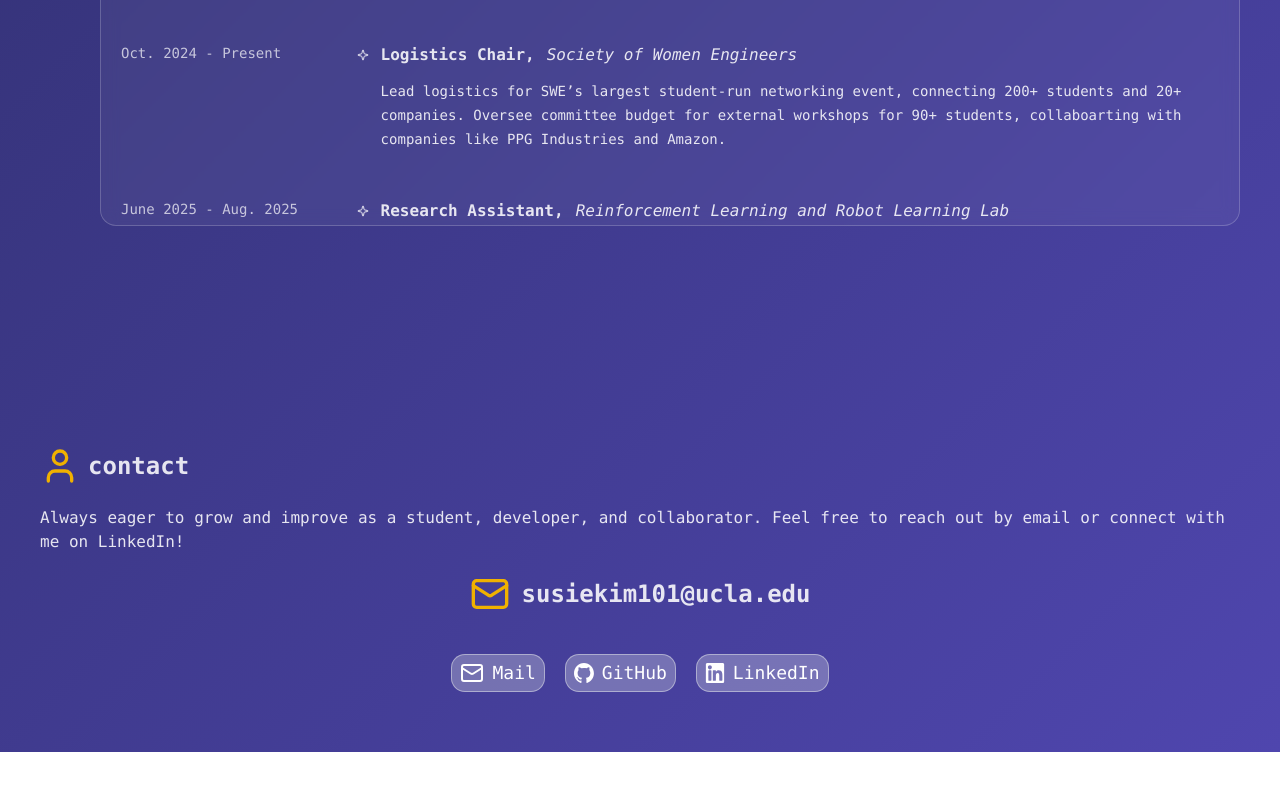
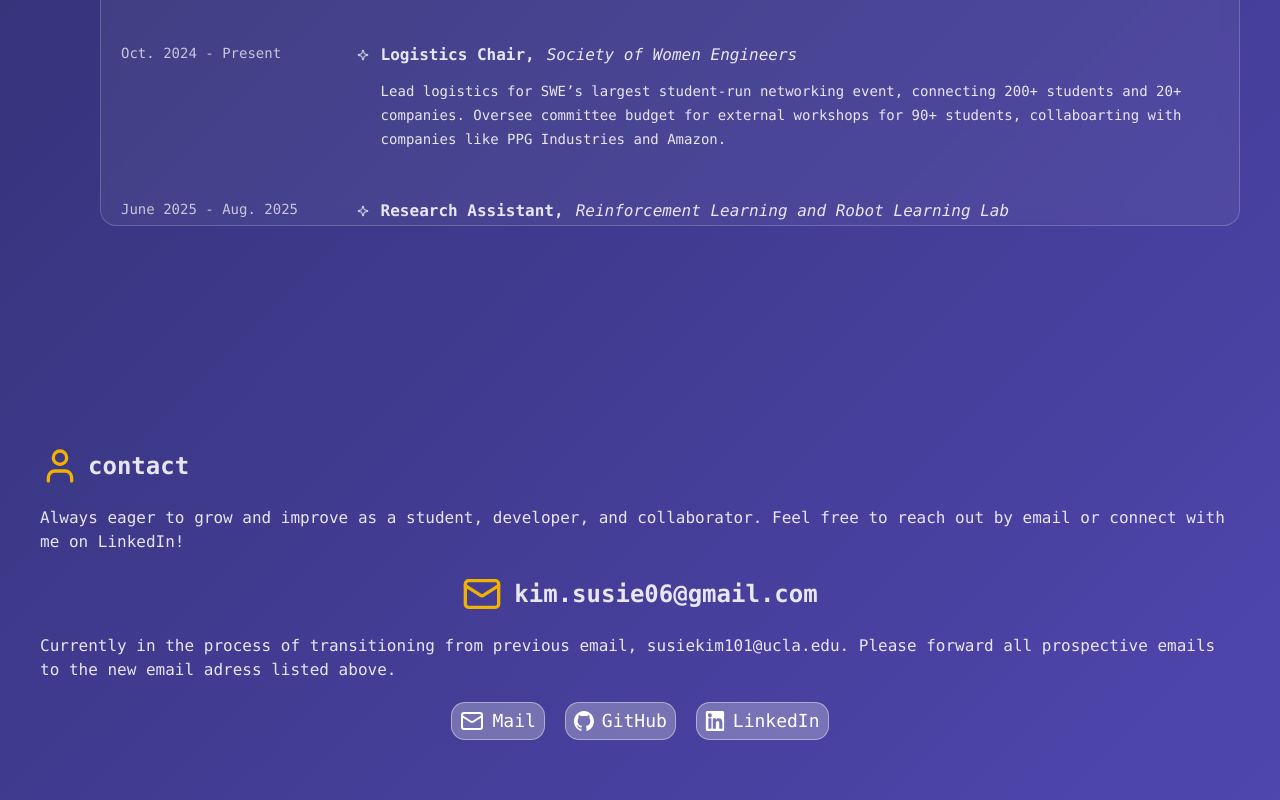
Before and after one commit to susiekim101/susiekim101.github.io, a React (Vite) app: page / in a window 1280 px wide. Shown: the part 3321-4121 px from the top of the page. Before the commit the page ends 4073 px from the top, so only its background shows below. Built offline with nearby package versions, Linux system fonts and the light colour scheme.

Commit message:
update email address

```diff
--- a/src/components/sections/Contact.tsx
+++ b/src/components/sections/Contact.tsx
@@ -23,12 +23,15 @@ const Contact = () => {
 
                     <h2 className="flex justify-center items-center text-base sm:text-2xl font-semibold">
                         <Mail className="w-10 h-10 text-yellow-500 my-5 mr-3"/>
-                        susiekim101@ucla.edu
+                        kim.susie06@gmail.com
                     </h2>
 
+                    <p>
+                        Currently in the process of transitioning from previous email, susiekim101@ucla.edu. Please forward all prospective emails to the new email adress listed above.
+                    </p>
                     <div className="flex justify-center items-center my-5">
                         <a
-                            href="mailto:susiekim101@ucla.edu"
+                            href="mailto:kim.susie06@gmail.com"
                             rel="noreferrer"
                             target="_blank"
                             className="flex items-center hidden text-lg sm:inline-flex mr-5 gap-2 px-2 py-1 rounded-xl
```
